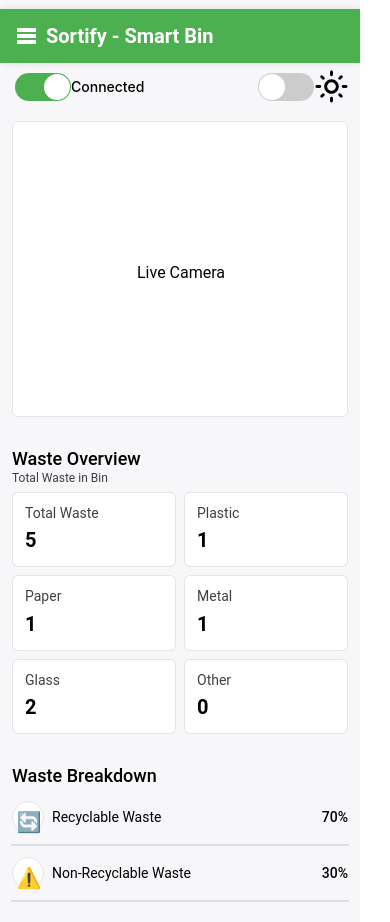
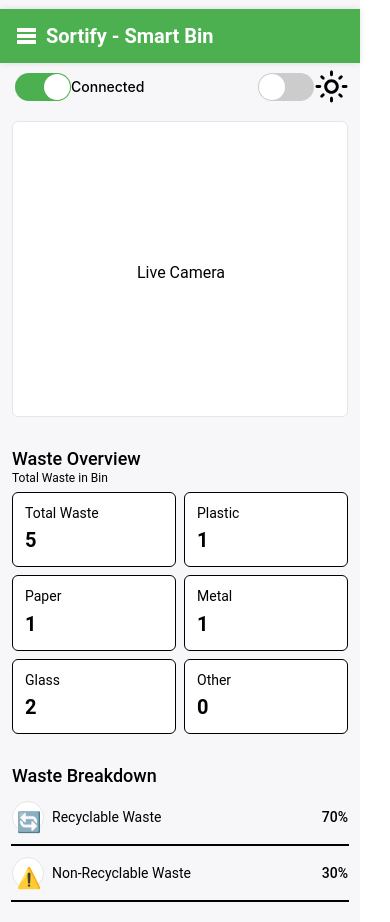
Before and after one commit to Neutrash-AI/Sortify-FE, a React (Vite) app: page / in a window 390 px wide. Built offline with nearby package versions, Linux system fonts and the light colour scheme.

Commit message:
feat: dark mode in mobile view

```diff
--- a/src/App.tsx
+++ b/src/App.tsx
@@ -63,11 +63,11 @@ function App() {
                   key={idx}
                   className="
                     flex-1 p-4 bg-white dark:bg-transparent rounded-md border
-                    border-black/10 dark:border-white inline-flex flex-col
+                    border-black dark:border-white inline-flex flex-col
                     justify-start items-start gap-1 overflow-hidden
                   "
                 >
-                  <div className="w-full text-black/75 dark:text-[#e0e0e1] text-base font-normal font-['Roboto'] leading-normal">
+                  <div className="w-full text-black dark:text-[#e0e0e1] text-base font-normal font-['Roboto'] leading-normal">
                     {label}
                   </div>
                   <div className="relative text-black dark:text-white text-[28px] font-medium font-['Roboto'] leading-9">
@@ -87,19 +87,19 @@ function App() {
             flex-col justify-start items-start gap-1
           "
         >
-          <div className="w-full flex-1 p-5 bg-white dark:bg-transparent rounded-md border border-black/10 dark:border-[#d9d9d9] flex flex-col justify-start items-start gap-3">
+          <div className="w-full flex-1 p-5 bg-white dark:bg-transparent rounded-md border border-black dark:border-[#d9d9d9] flex flex-col justify-start items-start gap-3">
             <div className="w-full text-black dark:text-white text-xl font-medium font-['Roboto'] leading-7">
               Waste Composition
             </div>
-            <div className="w-full text-black/75 dark:text-[#e0e0e1] text-base font-normal font-['Roboto'] leading-normal">
+            <div className="w-full text-black dark:text-[#e0e0e1] text-base font-normal font-['Roboto'] leading-normal">
               Percentage
             </div>
             <div className="w-full flex-1 relative">
-              <div className="w-[280px] h-[280px] absolute left-[87px] top-[4px] bg-black/10 dark:bg-[#d9d9d9] rounded-full" />
-              <div className="w-[280px] h-[280px] absolute left-[87px] top-[4px] bg-black/10 dark:bg-white rounded-full" />
+              <div className="w-[280px] h-[280px] absolute left-[87px] top-[4px] bg-black dark:bg-[#d9d9d9] rounded-full" />
+              <div className="w-[280px] h-[280px] absolute left-[87px] top-[4px] bg-black dark:bg-white rounded-full" />
               <div className="w-[280px] h-[280px] absolute left-[87px] top-[4px] bg-black/50 rounded-full" />
             </div>
-            <div className="w-full text-right text-black/75 dark:text-[#e0e0e1] text-base font-normal font-['Roboto'] leading-normal">
+            <div className="w-full text-right text-black dark:text-[#e0e0e1] text-base font-normal font-['Roboto'] leading-normal">
               Types of Waste
             </div>
           </div>
@@ -282,8 +282,8 @@ function App() {
       {/*
         Layout Mobile (di bawah md)
       */}
-      <div className="md:hidden w-[360px] h-[922px] pb-3 bg-[#f7f6f9] inline-flex flex-col justify-center items-start gap-3">
-        <div className="self-stretch bg-[#4caf50] shadow-[0px_0px_6px_0px_rgba(0,0,0,0.12)] flex flex-col justify-start items-start">
+      <div className="md:hidden w-[360px] h-[922px] pb-3 dark:bg-[#15003f] bg-[#f7f6f9] inline-flex flex-col justify-center items-start gap-3">
+        <div className="self-stretch dark:bg-[#0a0024] bg-[#4caf50] shadow-[0px_0px_6px_0px_rgba(0,0,0,0.12)] flex flex-col justify-start items-start">
           <div className="self-stretch pl-4 pr-2 py-3 inline-flex justify-start items-center gap-2">
             <div className="w-[22px] h-6 relative overflow-hidden">
               <div className="w-[15px] h-0 left-[3px] top-[6px] absolute ring-2 ring-white" />
@@ -334,8 +334,8 @@ function App() {
           </div>
         </div>
         <div className="self-stretch h-[296px] px-3 inline-flex justify-start items-start overflow-hidden">
-          <div className="flex-1 self-stretch relative bg-white rounded-md border border-[#e6e6e6]">
-            <div className="w-[304px] h-4 left-[16px] top-[140px] absolute text-center justify-center text-black text-base font-normal font-['Roboto'] leading-snug">
+          <div className="flex-1 self-stretch relative dark:bg-[#1f0059] bg-white rounded-md border border-[#e6e6e6] dark:border-transparent">
+            <div className="w-[304px] h-4 left-[16px] top-[140px] absolute text-center justify-center dark:text-white text-black text-base font-normal font-['Roboto'] leading-snug">
               Live Camera
             </div>
           </div>
@@ -343,64 +343,64 @@ function App() {
         <div className="self-stretch px-3 flex flex-col justify-center items-center gap-2 overflow-hidden">
           <div className="self-stretch pt-4 inline-flex justify-start items-center gap-3">
             <div className="flex-1 inline-flex flex-col justify-start items-start">
-              <div className="self-stretch relative justify-start text-black text-lg font-medium font-['Roboto'] leading-normal">
+              <div className="self-stretch relative justify-start dark:text-white text-black text-lg font-medium font-['Roboto'] leading-normal">
                 Waste Overview
               </div>
-              <div className="self-stretch relative justify-start text-black/75 text-xs font-normal font-['Roboto'] leading-none">
+              <div className="self-stretch relative justify-start dark:text-[#e0e0e1] text-black text-xs font-normal font-['Roboto'] leading-none">
                 Total Waste in Bin
               </div>
             </div>
           </div>
           <div className="self-stretch inline-flex justify-start items-start gap-2">
-            <div className="flex-1 p-3 bg-white rounded-md border border-black/10 inline-flex flex-col justify-start items-start gap-1 overflow-hidden">
-              <div className="self-stretch relative justify-start text-black/75 text-sm font-normal font-['Roboto'] leading-tight">
+            <div className="flex-1 p-3 bg-white dark:bg-transparent rounded-md border dark:border-white border-black inline-flex flex-col justify-start items-start gap-1 overflow-hidden">
+              <div className="self-stretch relative justify-start dark:text-[#e0e0e1] text-black text-sm font-normal font-['Roboto'] leading-tight">
                 Total Waste
               </div>
-              <div className="relative justify-start text-black text-xl font-bold font-['Roboto'] leading-7">
+              <div className="relative justify-start dark:text-white text-black text-xl font-bold font-['Roboto'] leading-7">
                 5
               </div>
             </div>
-            <div className="flex-1 p-3 bg-white rounded-md border border-black/10 inline-flex flex-col justify-start items-start gap-1 overflow-hidden">
-              <div className="self-stretch relative justify-start text-black/75 text-sm font-normal font-['Roboto'] leading-tight">
+            <div className="flex-1 p-3 dark:bg-transparent bg-white rounded-md border dark:border-white border-black inline-flex flex-col justify-start items-start gap-1 overflow-hidden">
+              <div className="self-stretch relative justify-start dark:text-[#e0e0e1] text-black text-sm font-normal font-['Roboto'] leading-tight">
                 Plastic
               </div>
-              <div className="relative justify-start text-black text-xl font-bold font-['Roboto'] leading-7">
+              <div className="relative justify-start dark:text-white text-black text-xl font-bold font-['Roboto'] leading-7">
                 1
               </div>
             </div>
           </div>
           <div className="self-stretch inline-flex justify-start items-start gap-2">
-            <div className="flex-1 p-3 bg-white rounded-md border border-black/10 inline-flex flex-col justify-start items-start gap-1 overflow-hidden">
-              <div className="self-stretch relative justify-start text-black/75 text-sm font-normal font-['Roboto'] leading-tight">
+            <div className="flex-1 p-3 dark:bg-transparent bg-white rounded-md border dark:border-white border-black inline-flex flex-col justify-start items-start gap-1 overflow-hidden">
+              <div className="self-stretch relative justify-start dark:text-[#e0e0e1] text-black text-sm font-normal font-['Roboto'] leading-tight">
                 Paper
               </div>
-              <div className="relative justify-start text-black text-xl font-bold font-['Roboto'] leading-7">
+              <div className="relative justify-start dark:text-white text-black text-xl font-bold font-['Roboto'] leading-7">
                 1
               </div>
             </div>
-            <div className="flex-1 p-3 bg-white rounded-md border border-black/10 inline-flex flex-col justify-start items-start gap-1 overflow-hidden">
-              <div className="self-stretch relative justify-start text-black/75 text-sm font-normal font-['Roboto'] leading-tight">
+            <div className="flex-1 p-3 dark:bg-transparent bg-white rounded-md border dark:border-white border-black inline-flex flex-col justify-start items-start gap-1 overflow-hidden">
+              <div className="self-stretch relative justify-start dark:text-[#e0e0e1] text-black text-sm font-normal font-['Roboto'] leading-tight">
                 Metal
               </div>
-              <div className="relative justify-start text-black text-xl font-bold font-['Roboto'] leading-7">
+              <div className="relative justify-start dark:text-white text-black text-xl font-bold font-['Roboto'] leading-7">
                 1
               </div>
             </div>
           </div>
           <div className="self-stretch inline-flex justify-start items-start gap-2">
-            <div className="flex-1 p-3 bg-white rounded-md border border-black/10 inline-flex flex-col justify-start items-start gap-1 overflow-hidden">
-              <div className="self-stretch relative justify-start text-black/75 text-sm font-normal font-['Roboto'] leading-tight">
+            <div className="flex-1 p-3 dark:bg-transparent bg-white rounded-md border dark:border-white border-black inline-flex flex-col justify-start items-start gap-1 overflow-hidden">
+              <div className="self-stretch relative justify-start dark:text-[#e0e0e1] text-black text-sm font-normal font-['Roboto'] leading-tight">
                 Glass
               </div>
-              <div className="relative justify-start text-black text-xl font-bold font-['Roboto'] leading-7">
+              <div className="relative justify-start dark:text-white text-black text-xl font-bold font-['Roboto'] leading-7">
                 2
               </div>
             </div>
-            <div className="flex-1 p-3 bg-white rounded-md border border-black/10 inline-flex flex-col justify-start items-start gap-1 overflow-hidden">
-              <div className="self-stretch relative justify-start text-black/75 text-sm font-normal font-['Roboto'] leading-tight">
+            <div className="flex-1 p-3 dark:bg-transparent bg-white rounded-md border dark:border-white border-black inline-flex flex-col justify-start items-start gap-1 overflow-hidden">
+              <div className="self-stretch relative justify-start dark:text-[#e0e0e1] text-black text-sm font-normal font-['Roboto'] leading-tight">
                 Other
               </div>
-              <div className="relative justify-start text-black text-xl font-bold font-['Roboto'] leading-7">
+              <div className="relative justify-start dark:text-white text-black text-xl font-bold font-['Roboto'] leading-7">
                 0
               </div>
             </div>
@@ -409,7 +409,7 @@ function App() {
         <div className="self-stretch px-3 flex flex-col justify-center items-center">
           <div className="self-stretch pt-4 inline-flex justify-start items-center gap-3">
             <div className="flex-1 inline-flex flex-col justify-start items-start">
-              <div className="self-stretch relative justify-start text-black text-lg font-medium font-['Roboto'] leading-normal">
+              <div className="self-stretch relative justify-start dark:text-white text-black text-lg font-medium font-['Roboto'] leading-normal">
                 Waste Breakdown
               </div>
             </div>
@@ -421,14 +421,14 @@ function App() {
               </div>
             </div>
             <div className="flex-1 inline-flex flex-col justify-start items-start">
-              <div className="self-stretch relative justify-start text-black text-sm font-normal font-['Roboto'] leading-tight">
+              <div className="self-stretch relative justify-start dark:text-white text-black text-sm font-normal font-['Roboto'] leading-tight">
                 Recyclable Waste
               </div>
             </div>
-            <div className="relative text-right justify-start text-black text-sm font-medium font-['Roboto'] leading-tight">
+            <div className="relative text-right justify-start dark:text-white text-black text-sm font-medium font-['Roboto'] leading-tight">
               70%
             </div>
-            <div className="w-[336px] h-0 left-0 top-[56px] absolute ring-1 ring-black/10" />
+            <div className="w-[336px] h-0 left-0 top-[56px] absolute ring-1 dark:ring-white ring-black" />
           </div>
           <div className="self-stretch py-3 relative inline-flex justify-center items-center gap-2">
             <div className="w-8 h-8 relative bg-white rounded-2xl border-[0.50px] border-[#e6e6e6]">
@@ -437,14 +437,14 @@ function App() {
               </div>
             </div>
             <div className="flex-1 inline-flex flex-col justify-start items-start">
-              <div className="self-stretch relative justify-start text-black text-sm font-normal font-['Roboto'] leading-tight">
+              <div className="self-stretch relative justify-start dark:text-white text-black text-sm font-normal font-['Roboto'] leading-tight">
                 Non-Recyclable Waste
               </div>
             </div>
-            <div className="relative text-right justify-start text-black text-sm font-medium font-['Roboto'] leading-tight">
+            <div className="relative text-right justify-start dark:text-white text-black text-sm font-medium font-['Roboto'] leading-tight">
               30%
             </div>
-            <div className="w-[336px] h-0 left-0 top-[56px] absolute ring-1 ring-black/10" />
+            <div className="w-[336px] h-0 left-0 top-[56px] absolute ring-1 dark:ring-white ring-black" />
           </div>
         </div>
       </div>
```
